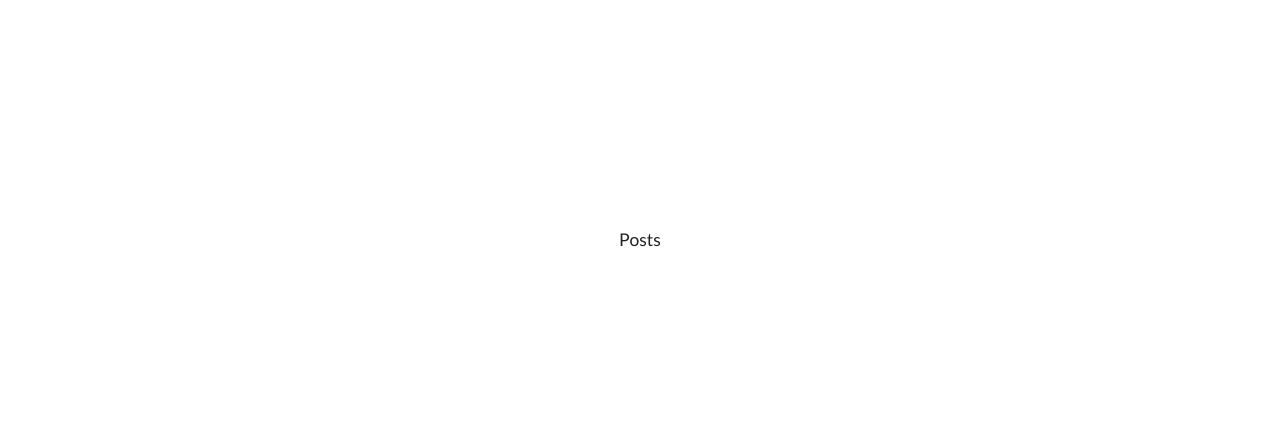
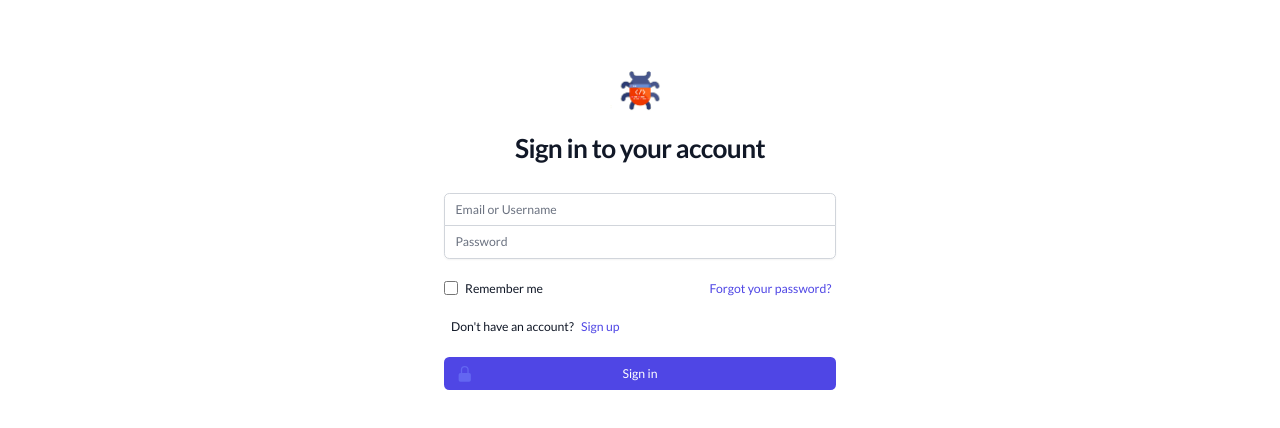
Before and after one commit to The-Debuggerz/SMA, a React (Vite) app in the folder client/: page /login in a window 1280 px wide. Shown: the part 226-654 px from the top of the page. Built offline with nearby package versions, Linux system fonts and the light colour scheme; no server answers.

Commit message:
login-page

```diff
--- a/client/package.json
+++ b/client/package.json
@@ -14,7 +14,7 @@
     "@heroicons/react": "^2.0.12",
     "react": "^18.2.0",
     "react-dom": "^18.2.0",
-    "react-router-dom": "^6.4.1"
+    "react-router-dom": "^6.4.2"
   },
   "devDependencies": {
     "@types/react": "^18.0.17",
--- a/client/src/components/HomePage/HomePage.jsx
+++ b/client/src/components/HomePage/HomePage.jsx
@@ -1,8 +1,6 @@
 import React from 'react';
 import { useEffect } from 'react';
 import { useState } from 'react';
-import Navbar from '../Navbar/Navbar';
-
 const HomePage = () => {
   const [posts, setPost] = useState([]);
   useEffect(() => {
@@ -11,8 +9,7 @@
       headers: {
         'Content-Type': 'application/json',
       },
-    })
-      .then((data) => {
+    }).then((data) => {
         console.log(data);
         return data.json();
       })
@@ -23,7 +20,6 @@
 
   return (
     <>
-      <Navbar />
       <div className="grid place-items-center h-screen w-screen">
         <h1 className="font-bold text-5xl">
           Welcome To <b className="text-yellow-300">The Debuggers</b>
--- /dev/null
+++ b/client/src/components/LoginPage/Login.jsx
@@ -0,0 +1,96 @@
+import { LockClosedIcon } from '@heroicons/react/20/solid'
+import logo from '../Logo/logo.png';
+import {Link} from "react-router-dom";
+export default function Login() {
+  const ht ={
+    height:"60%"
+  }
+  return (<>
+      <div className="flex h-screen items-center justify-center py-12 px-4 sm:px-6 lg:px-8">
+        <div className="w-full max-w-md space-y-8" >
+          <div>
+            <img
+              className="mx-auto h-12 w-auto"
+              src={logo}
+              alt="SMA Logo"
+            />
+            <h2 className="mt-6 text-center text-3xl font-bold tracking-tight text-gray-900">
+              Sign in to your account
+            </h2>
+
+          </div>
+          <form className="mt-8 space-y-6" action="#" method="POST">
+            <input type="hidden" name="remember" defaultValue="true" />
+            <div className="-space-y-px rounded-md shadow-sm">
+              <div>
+                <label htmlFor="email-address or Username" className="sr-only">
+                  Email address or Username
+                </label>
+                <input
+                  id="email-address"
+                  name="email"
+                  type="email"
+                  autoComplete="email"
+                  required
+                  className="relative block w-full appearance-none rounded-none rounded-t-md border border-gray-300 px-3 py-2 text-gray-900 placeholder-gray-500 focus:z-10 focus:border-indigo-500 focus:outline-none focus:ring-indigo-500 sm:text-sm"
+                  placeholder="Email or Username"
+                />
+              </div>
+              <div>
+                <label htmlFor="password" className="sr-only">
+                  Password
+                </label>
+                <input
+                  id="password"
+                  name="password"
+                  type="password"
+                  autoComplete="current-password"
+                  required
+                  className="relative block w-full appearance-none rounded-none rounded-b-md border border-gray-300 px-3 py-2 text-gray-900 placeholder-gray-500 focus:z-10 focus:border-indigo-500 focus:outline-none focus:ring-indigo-500 sm:text-sm"
+                  placeholder="Password"
+                />
+              </div>
+            </div>
+
+            <div className="flex items-center justify-between">
+              <div className="flex items-center">
+                <input
+                  id="remember-me"
+                  name="remember-me"
+                  type="checkbox"
+                  className="h-4 w-4 rounded border-gray-300 text-indigo-600 focus:ring-indigo-500"
+                />
+                <label htmlFor="remember-me" className="ml-2 block text-sm text-gray-900">
+                  Remember me
+                </label>
+              </div>
+
+              <div className="text-sm">
+                <a href="#" className="font-medium text-indigo-600 hover:text-indigo-500">
+                  Forgot your password?
+                </a> &nbsp;
+
+              </div>
+            </div>
+            <div className="ml-2 block text-sm text-gray-900">
+              Don't have an account? &nbsp;  <Link to="/sign-up" className="font-medium text-indigo-600 hover:text-indigo-500">
+                  Sign up
+                </Link>
+            </div>
+            <div>
+              <button
+                type="submit"
+                className="group relative flex w-full justify-center rounded-md border border-transparent bg-indigo-600 py-2 px-4 text-sm font-medium text-white hover:bg-indigo-700 focus:outline-none focus:ring-2 focus:ring-indigo-500 focus:ring-offset-2"
+              >
+                <span className="absolute inset-y-0 left-0 flex items-center pl-3">
+                  <LockClosedIcon className="h-5 w-5 text-indigo-500 group-hover:text-indigo-400" aria-hidden="true" />
+                </span>
+                Sign in
+              </button>
+            </div>
+          </form>
+        </div>
+      </div>
+    </>
+  )
+}
--- a/client/src/components/RegisterPage/RegisterPage.jsx
+++ /dev/null
@@ -1,7 +0,0 @@
-import React from 'react';
-
-const RegisterPage = () => {
-  return <div>RegisterPage</div>;
-};
-
-export default RegisterPage;
--- a/client/src/main.jsx
+++ b/client/src/main.jsx
@@ -2,5 +2,24 @@
 import ReactDOM from "react-dom/client";
 import App from "./App";
 import "./index.css";
+import Navbar from './components/Navbar/Navbar';
+import RegisterPage from "./components/RegisterPage/RegisterPage";
+import AboutPage from "./components/AboutPage/AboutPage";
 
-ReactDOM.createRoot(document.getElementById("root")).render(<App />);
+import {
+  BrowserRouter,
+  Routes,
+  Route,
+} from "react-router-dom";
+import Login from "./components/LoginPage/Login";
+ReactDOM.createRoot(document.getElementById("root")).render(
+<BrowserRouter>
+<Navbar/>
+     <Routes>
+
+      <Route path="/" element={<App />} />
+      <Route path="/login" element={<Login />} />
+      <Route path="/sign-up" element={<RegisterPage/>} />
+      <Route path="/about" element={<AboutPage/>} />
+    </Routes>
+  </BrowserRouter>);
```
Also changed, not shown: client/src/components/Navbar/Navbar.jsx (+4 -3 lines), client/src/components/LoginPage/LoginPage.jsx (deleted), client/src/components/Logo/logo.png (renamed from client/src/components/Navbar/logo.png), 1 other file (tests, documents, lock files or other folders).
